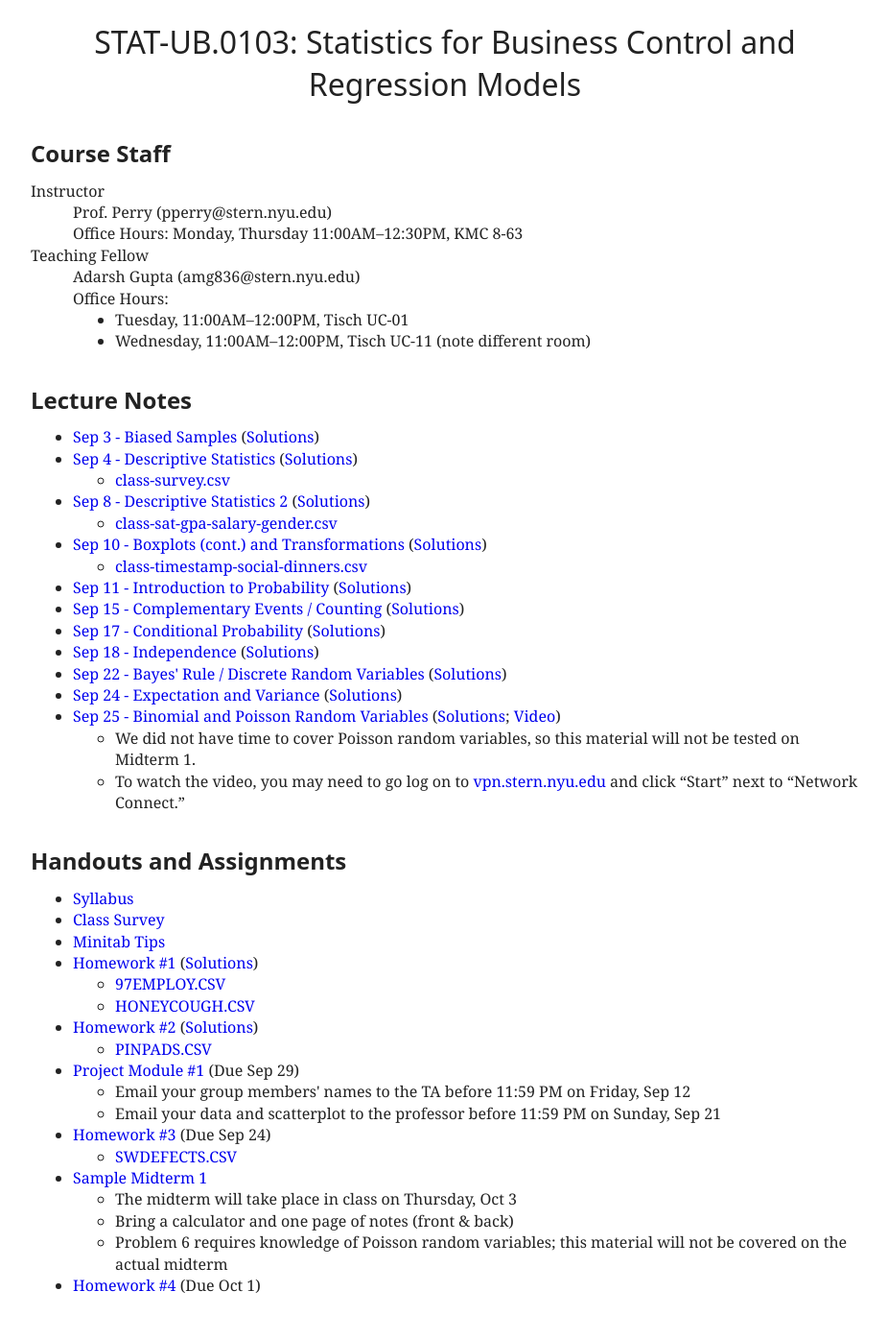
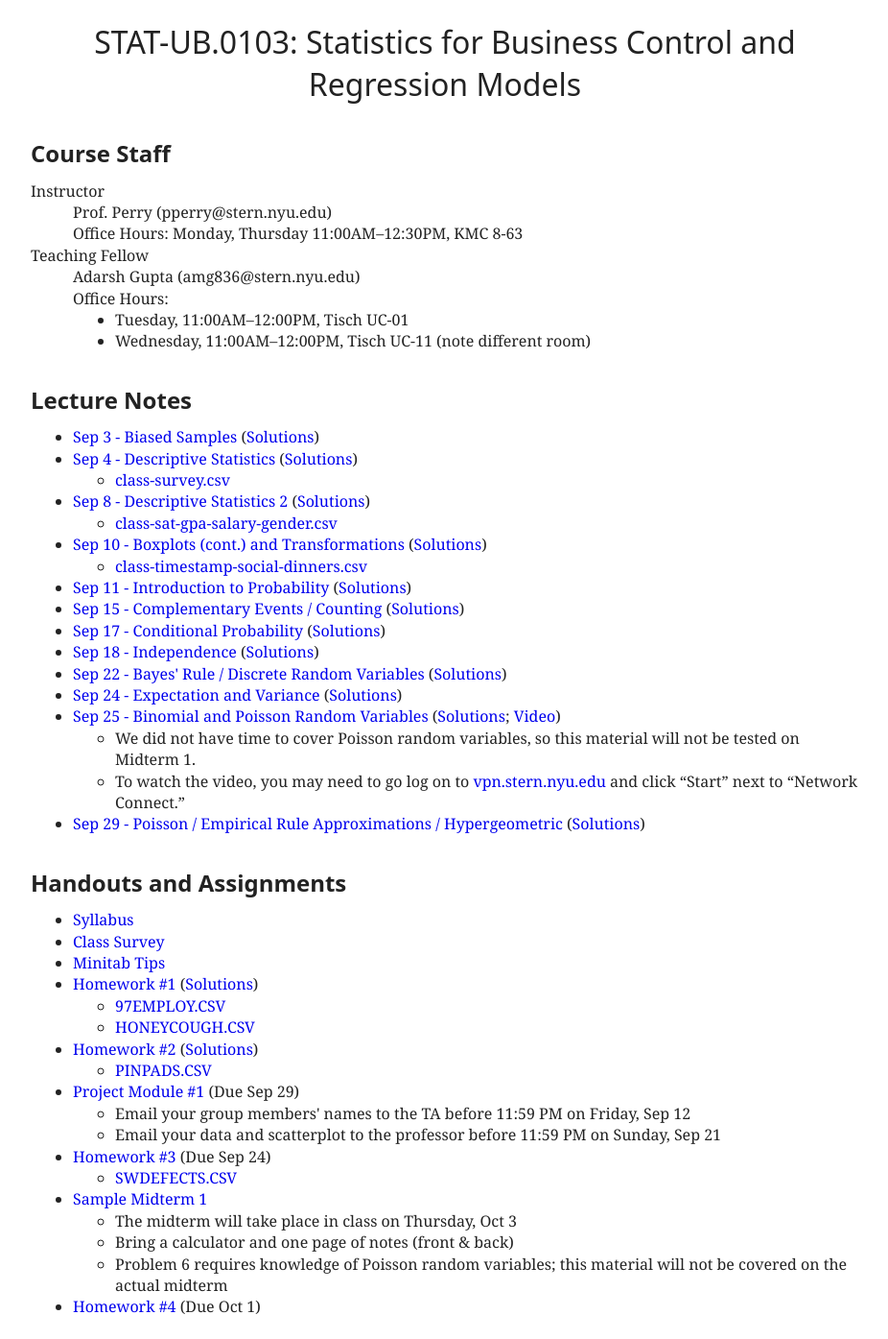
Before and after one commit to patperry/patperry.github.com, a Jekyll site: the page built from course/ub0103/index.html, in a window 1280 px wide. Shown: the whole page at 96% size, without its empty margins (176-1102 px from the left). Built offline with Jekyll 4.4.1, drawn with Linux system fonts in a browser that asks for light colours; before the commit the page ends 1372 px from its top, so only the background shows below that.

Commit message:
Add pois-hgeom handout

```diff
--- a/course/ub0103/index.html
+++ b/course/ub0103/index.html
@@ -64,6 +64,8 @@ stylesheet: /css/main.css?v=1
         <a href=http://vpn.stern.nyu.edu/>vpn.stern.nyu.edu</a> and click
         &ldquo;Start&rdquo; next to &ldquo;Network Connect.&rdquo;
     </ul>
+  <li><a href="lecture/pois-hgeom.pdf">Sep 29 - Poisson / Empirical Rule Approximations / Hypergeometric</a>
+    (<a href="lecture/pois-hgeom-sol.pdf">Solutions</a>)
 </ul>
 
 <h2>Handouts and Assignments</h2>
```
Also changed, not shown: 2 other files. Lines whose indentation alone changed are shown as unchanged.
